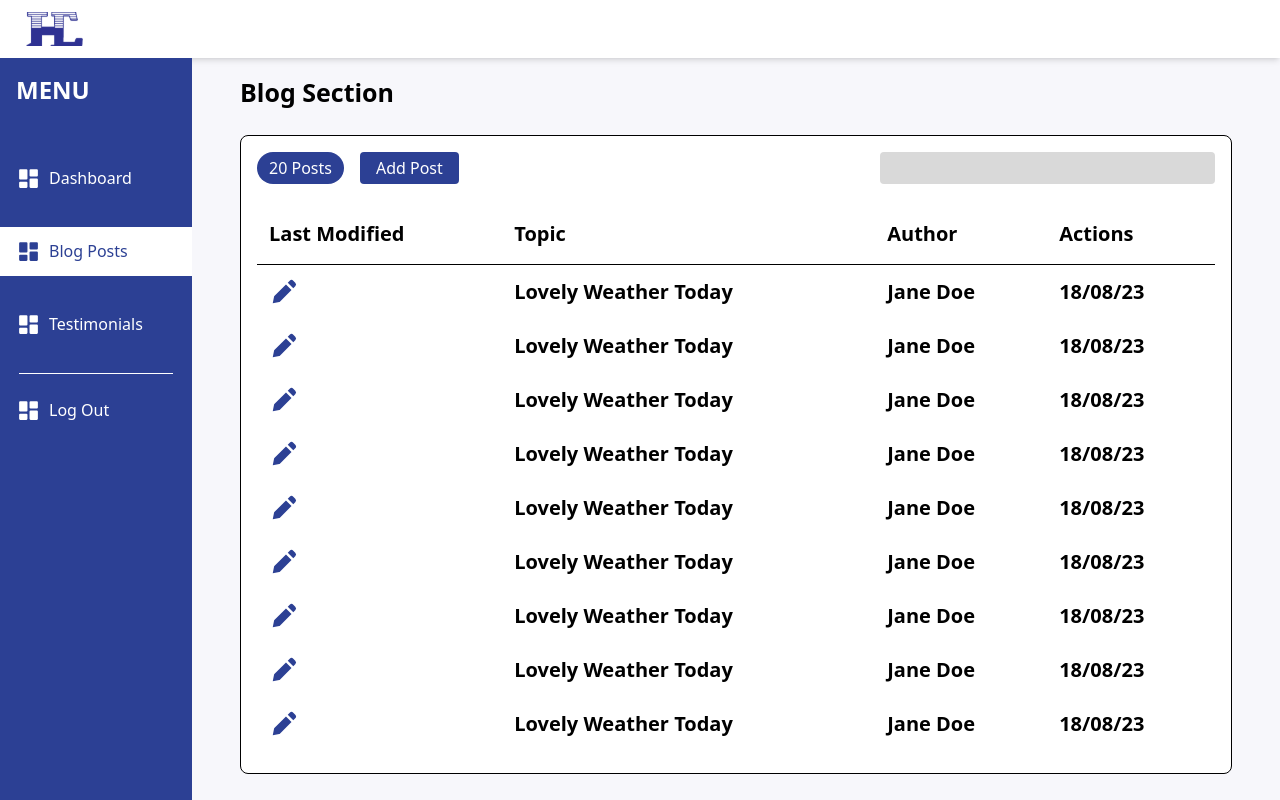
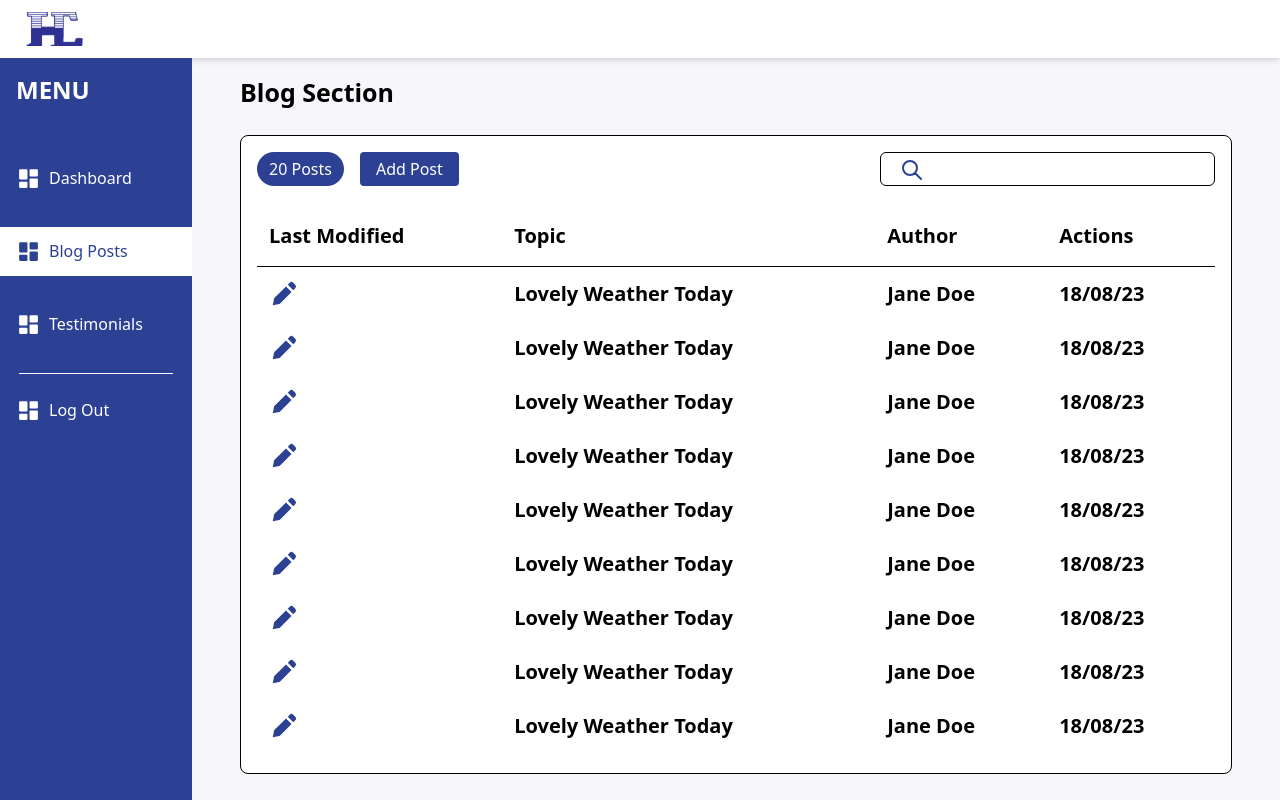
Before and after one commit to joshytheprogrammer/ochexagon_admin, a Next.js app: page /blog in a window 1280 px wide. Built offline with nearby package versions, Linux system fonts and the light colour scheme.

Commit message:
Styled the search input

```diff
--- a/components/adminPanel/blog/BlogPostsSection.jsx
+++ b/components/adminPanel/blog/BlogPostsSection.jsx
@@ -1,7 +1,7 @@
 import blogPostArray from "@utils/blogposts";
 import Link from "next/link";
 import { BiSolidPencil } from "react-icons/bi";
-// import { MdDelete } from "react-icons/md";
+import { HiOutlineSearch } from "react-icons/hi";
 
 const BlogSectionComponent = () => {
   const posts = blogPostArray;
@@ -14,8 +14,9 @@ const BlogSectionComponent = () => {
           <button className="adddata-btn rounded-[4px]">Add Post</button>
         </div>
 
-        <div className="w-full mb-3 mo-lg:mb-0 mo-lg:w-[35%]">
-          <input type="text" className="search-bar w-full" />
+        <div className="w-full mb-3 mo-lg:mb-0 mo-lg:w-[35%] relative">
+          <input type="text" className="search-bar w-full pl-[55px]" />
+          <HiOutlineSearch className="text-2xl absolute left-[20px] top-[6px] text-primary-color" />
         </div>
       </div>
 
--- a/components/adminPanel/testimonials/TestimonialsSection.jsx
+++ b/components/adminPanel/testimonials/TestimonialsSection.jsx
@@ -1,6 +1,7 @@
 import testimonialsArray from "@utils/testimonials";
 import Link from "next/link";
 import { BiSolidPencil } from "react-icons/bi";
+import { HiOutlineSearch } from "react-icons/hi";
 // import { MdDelete } from "react-icons/md";
 
 const TestimonialsComponent = () => {
@@ -14,8 +15,9 @@ const TestimonialsComponent = () => {
           <button className="adddata-btn rounded-[4px]">Add Testimonial</button>
         </div>
 
-        <div className="w-full mb-3 mo-lg:mb-0 mo-lg:w-[35%]">
-          <input type="text" className="search-bar w-full" />
+        <div className="w-full mb-3 mo-lg:mb-0 mo-lg:w-[35%] relative">
+          <input type="text" className="search-bar w-full pl-[55px]" />
+          <HiOutlineSearch className="text-2xl absolute left-[20px] top-[6px] text-primary-color" />
         </div>
       </div>
 
--- a/styles/globals.css
+++ b/styles/globals.css
@@ -50,7 +50,7 @@
   }
 
   .search-bar {
-    @apply bg-gray rounded-[4px] px-4 py-1;
+    @apply outline-none border-[1.5px] border-black focus:border-[2px] focus:border-primary-color rounded-md px-4 py-1;;
   }
 
   .dropzone-wrapper {
```
